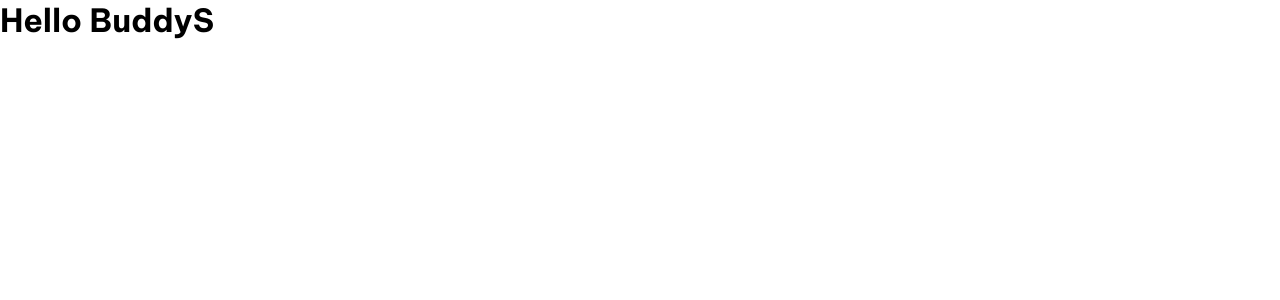
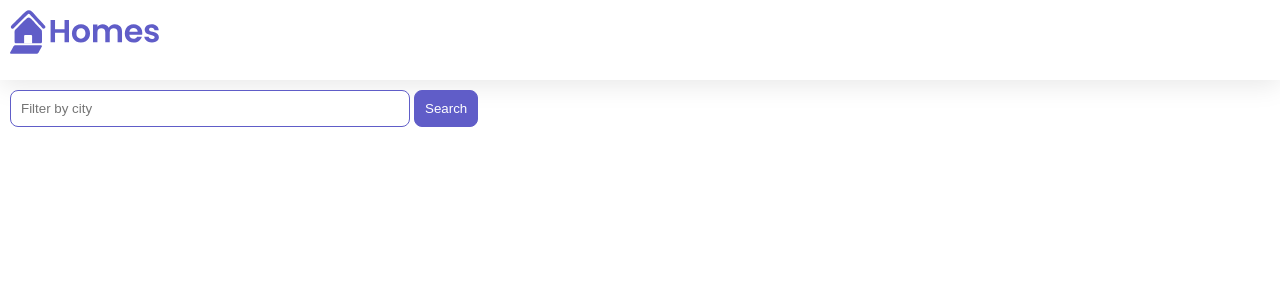
Before and after one commit to rafaelCacador/Angular, an Angular app in the folder first-app-lesson-00/: page / in a window 1280 px wide. Shown: the top 300 px of the page. Built offline with nearby package versions, Linux system fonts and the light colour scheme.

Commit message:
Segunda lição, criando components pelo terminal

```diff
--- a/first-app-lesson-00/src/app/app.component.ts
+++ b/first-app-lesson-00/src/app/app.component.ts
@@ -1,11 +1,24 @@
 import { Component } from '@angular/core';
+import { HomeComponent } from './home/home.component';
 
 @Component({
-  selector: 'app-root',
-  standalone: true,
-  imports: [],
-  template: `<h1>Hello BuddyS</h1>`,
-  styleUrls: ['./app.component.css'],
+  selector: 'app-root', //Como o ângular se refere ao component
+  standalone: true, //Se o component requer um arquivo .NgModule (API)
+  imports: [
+    HomeComponent,
+  ], //Dependências do componente
+  template: `
+  <main>
+    <header class="brand-name">
+      <img class="brand-logo" src="/assets/logo.svg" alt="logo" aria-hidden="true">
+    </header>
+    <section class="content">
+      <app-home></app-home>
+    </section>
+  </main>
+
+`, //Marcação html e layout do componente
+  styleUrls: ['./app.component.css'], //URL do arquivo css
 })
 export class AppComponent {
   title = 'homez';
--- /dev/null
+++ b/first-app-lesson-00/src/app/home/home.component.css
@@ -0,0 +1,40 @@
+.results {
+    display: grid;
+    column-gap: 14px;
+    row-gap: 14px;
+    grid-template-columns: repeat(auto-fill, minmax(400px, 400px));
+    margin-top: 50px;
+    justify-content: space-around;
+  }
+
+  input[type="text"] {
+    border: solid 1px var(--primary-color);
+    padding: 10px;
+    border-radius: 8px;
+    margin-right: 4px;
+    display: inline-block;
+    width: 30%;
+  }
+
+  button {
+    padding: 10px;
+    border: solid 1px var(--primary-color);
+    background: var(--primary-color);
+    color: white;
+    border-radius: 8px;
+  }
+
+  @media (min-width: 500px) and (max-width: 768px) {
+    .results {
+        grid-template-columns: repeat(2, 1fr);
+    }
+    input[type="text"] {
+        width: 70%;
+    }
+  }
+
+  @media (max-width: 499px) {
+    .results {
+        grid-template-columns: 1fr;
+    }
+  }
--- /dev/null
+++ b/first-app-lesson-00/src/app/home/home.component.ts
@@ -0,0 +1,20 @@
+import { Component } from '@angular/core';
+
+@Component({
+  selector: 'app-home',
+  standalone: true,
+  imports: [],
+  template: `
+  <section>
+    <form>
+      <input type="text" placeholder="Filter by city">
+      <button class="primary" type="button">Search</button>
+    </form>
+  </section>
+`,
+
+  styleUrl: './home.component.css'
+})
+export class HomeComponent {
+
+}
```
Also changed, not shown: first-app-lesson-00/src/app/housing-location/housing-location.component.ts (added, +16 -0 lines), first-app-lesson-00/src/app/housing-location/housing-location.component.css (added).
